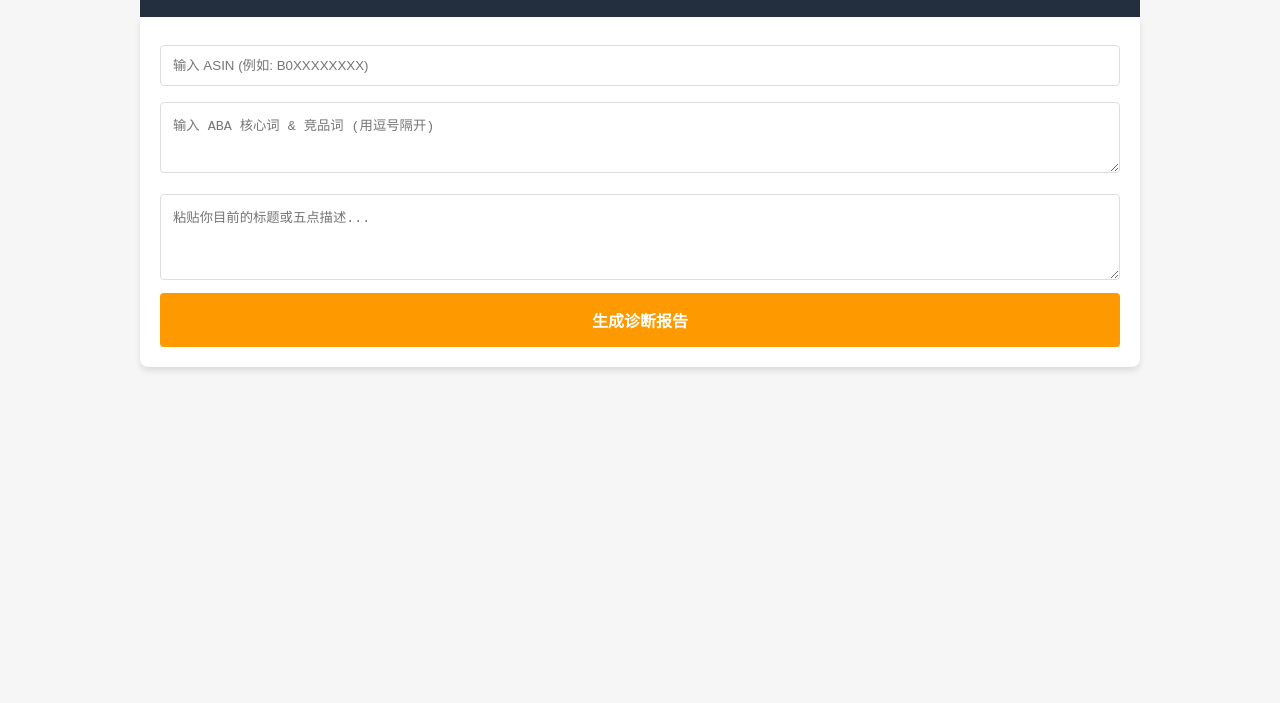
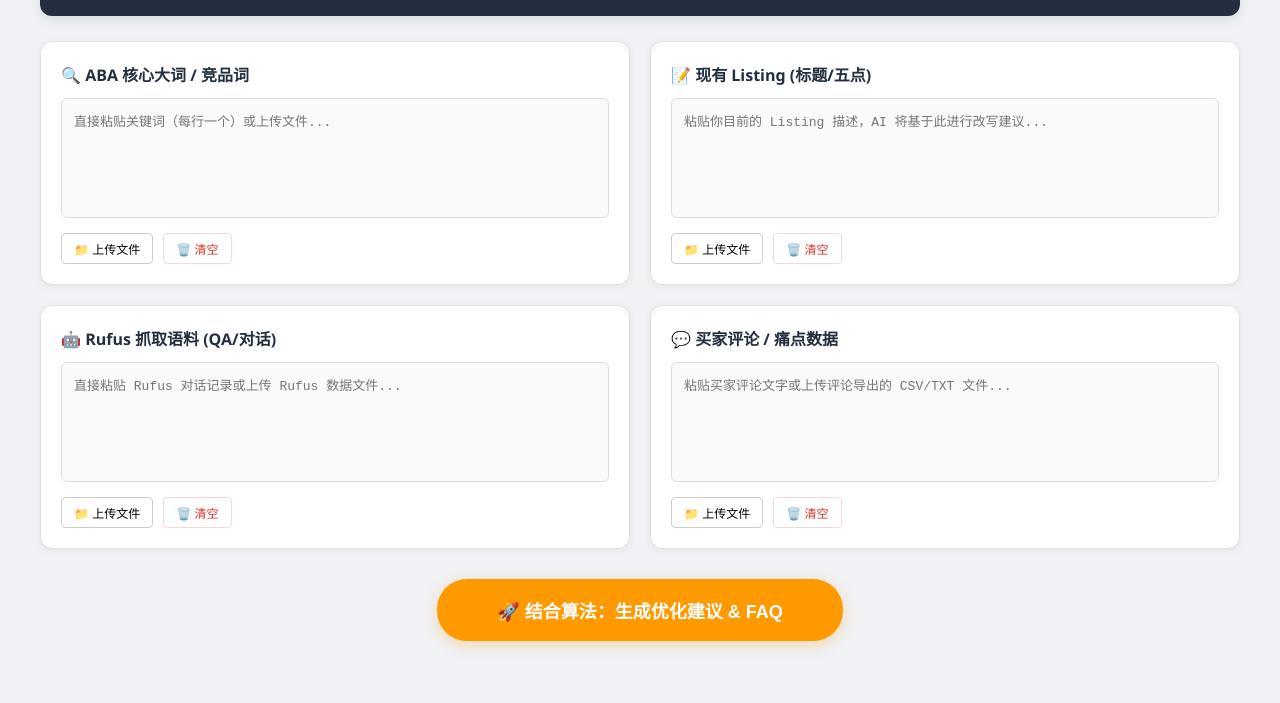
Before and after one commit to maomaos7/amazon-ai-tools, a plain HTML site: page index.html in a window 1280 px wide. Shown: the part 97-800 px from the top of the page. Drawn offline with Linux system fonts and the light colour scheme.

Commit message:
Update index.html

```diff
--- a/index.html
+++ b/index.html
@@ -2,34 +2,50 @@
 <html lang="zh-CN">
 <head>
     <meta charset="UTF-8">
-    <title>Amazon AI Listing Dashboard - 2026 Edition</title>
+    <title>Amazon AI Ops Hub - A9 & Rufus Optimizer</title>
     <style>
-        :root { --amazon-orange: #FF9900; --bg-gray: #f6f6f6; --text-dark: #333; --high-priority: #e74c3c; --mid-priority: #f39c12; }
-        body { font-family: "Segoe UI", Tahoma, sans-serif; background-color: var(--bg-gray); color: var(--text-dark); margin: 0; padding: 20px; }
-        .container { max-width: 1000px; margin: auto; }
-        header { background: #232f3e; color: white; padding: 20px; border-radius: 8px 8px 0 0; display: flex; justify-content: space-between; align-items: center; }
-        .input-section { background: white; padding: 20px; border-radius: 0 0 8px 8px; box-shadow: 0 4px 6px rgba(0,0,0,0.1); margin-bottom: 20px; }
-        textarea, input { width: 100%; padding: 12px; margin: 8px 0; border: 1px solid #ddd; border-radius: 4px; box-sizing: border-box; }
-        button { background: var(--amazon-orange); color: white; border: none; padding: 15px 30px; border-radius: 4px; cursor: pointer; font-weight: bold; width: 100%; font-size: 16px; }
-        button:hover { background: #e68a00; }
+        :root { --amz-navy: #232f3e; --amz-orange: #ff9900; --bg: #f0f2f5; --card-bg: #ffffff; }
+        body { font-family: "Segoe UI", system-ui, sans-serif; background: var(--bg); margin: 0; padding: 20px; color: #333; }
+        .container { max-width: 1200px; margin: auto; }
 
-        /* 诊断卡片样式 */
-        .card { background: white; border-radius: 8px; padding: 20px; margin-bottom: 20px; border-left: 10px solid #ddd; box-shadow: 0 2px 5px rgba(0,0,0,0.05); }
-        .card.high { border-left-color: var(--high-priority); }
-        .card.mid { border-left-color: var(--mid-priority); }
-        .badge { display: inline-block; padding: 4px 12px; border-radius: 20px; font-size: 12px; color: white; margin-bottom: 10px; font-weight: bold; }
-        .badge-high { background: var(--high-priority); }
-        .badge-mid { background: var(--mid-priority); }
+        header { background: var(--amz-navy); color: white; padding: 20px; border-radius: 12px; display: flex; justify-content: space-between; align-items: center; margin-bottom: 25px; box-shadow: 0 4px 12px rgba(0,0,0,0.1); }
 
-        .logic-box { background: #fffde7; padding: 15px; border-radius: 4px; margin: 10px 0; font-size: 14px; line-height: 1.5; }
-        .logic-box b { color: #856404; }
+        /* 输入模块网格 */
+        .input-grid { display: grid; grid-template-columns: repeat(2, 1fr); gap: 20px; margin-bottom: 30px; }
+        .input-card { background: var(--card-bg); padding: 20px; border-radius: 12px; box-shadow: 0 2px 8px rgba(0,0,0,0.05); border: 1px solid #e0e0e0; }
+        .card-header { display: flex; justify-content: space-between; align-items: center; margin-bottom: 12px; }
+        .card-title { font-weight: bold; color: var(--amz-navy); display: flex; align-items: center; gap: 8px; }
 
-        .compare-grid { display: grid; grid-template-columns: 1fr 1fr; gap: 20px; margin-top: 15px; }
-        .compare-item { padding: 15px; border: 1px solid #eee; border-radius: 4px; font-size: 14px; }
-        .current { background: #fafafa; color: #777; }
-        .suggested { background: #f0fdf4; border-color: #bbf7d0; color: #166534; }
-        .tags { margin-top: 10px; }
-        .tag { display: inline-block; background: #e0e0e0; padding: 2px 8px; border-radius: 4px; font-size: 11px; margin-right: 5px; }
+        textarea { width: 100%; height: 120px; padding: 12px; border: 1px solid #ddd; border-radius: 6px; resize: none; font-size: 13px; box-sizing: border-box; background: #fafafa; }
+        textarea:focus { border-color: var(--amz-orange); outline: none; background: #fff; }
+
+        .controls { display: flex; gap: 10px; margin-top: 10px; }
+        .btn-small { padding: 6px 12px; font-size: 12px; border-radius: 4px; cursor: pointer; border: 1px solid #ccc; background: white; transition: 0.2s; }
+        .btn-small:hover { background: #eee; }
+        .btn-clear { color: #d93025; border-color: #f8d7da; }
+        .btn-clear:hover { background: #f8d7da; }
+
+        /* 运行按钮 */
+        .run-section { text-align: center; margin-bottom: 40px; }
+        .btn-main { background: var(--amz-orange); color: white; border: none; padding: 18px 60px; border-radius: 30px; font-size: 18px; font-weight: bold; cursor: pointer; box-shadow: 0 4px 15px rgba(255,153,0,0.3); transition: 0.3s; }
+        .btn-main:hover { transform: translateY(-2px); box-shadow: 0 6px 20px rgba(255,153,0,0.4); }
+
+        /* 结果展示 */
+        .result-section { display: grid; grid-template-columns: 1fr 1fr; gap: 25px; }
+        .panel { background: white; border-radius: 12px; padding: 25px; box-shadow: 0 4px 12px rgba(0,0,0,0.08); }
+        .panel-h3 { margin-top: 0; padding-bottom: 15px; border-bottom: 2px solid var(--amz-orange); color: var(--amz-navy); }
+
+        .diag-item { background: #fdfdfd; border: 1px solid #edf2f7; padding: 15px; border-radius: 8px; margin-bottom: 15px; }
+        .tag { font-size: 11px; padding: 2px 8px; border-radius: 4px; background: #eee; margin-right: 5px; color: #666; }
+        .compare { display: grid; grid-template-columns: 1fr 1fr; gap: 10px; margin-top: 10px; }
+        .old { font-size: 12px; color: #999; text-decoration: line-through; }
+        .new { font-size: 13px; color: #2d3748; background: #f0fff4; padding: 8px; border-radius: 4px; border-left: 3px solid #48bb78; }
+
+        .faq-box { background: #f7fafc; padding: 12px; border-radius: 6px; margin-bottom: 12px; border-left: 4px solid #4299e1; }
+        .q { font-weight: bold; display: block; margin-bottom: 4px; color: #2b6cb0; }
+        .a { font-size: 13px; color: #4a5568; }
+
+        input[type="file"] { display: none; }
     </style>
 </head>
 <body>
@@ -37,74 +53,126 @@
 <div class="container">
     <header>
         <div>
-            <h1 style="margin:0; font-size: 22px;">Amazon AI 诊断看板</h1>
-            <small>集成 A10 / COSMO / Rufus 算法逻辑</small>
+            <h1 style="margin:0; font-size: 24px;">Amazon AI 运营工作台</h1>
+            <div style="font-size: 12px; opacity: 0.8;">综合驱动：A10 权重 | COSMO 场景意图 | Rufus 语义 FAQ</div>
         </div>
-        <div id="status">V2.0 Ready</div>
+        <div id="status">算法已连接</div>
     </header>
 
-    <div class="input-section">
-        <input type="text" id="asin" placeholder="输入 ASIN (例如: B0XXXXXXXX)">
-        <textarea id="keywords" rows="3" placeholder="输入 ABA 核心词 & 竞品词 (用逗号隔开)"></textarea>
-        <textarea id="listing" rows="4" placeholder="粘贴你目前的标题或五点描述..."></textarea>
-        <button onclick="generateDashboard()">生成诊断报告</button>
+    <div class="input-grid">
+        <div class="input-card">
+            <div class="card-header">
+                <span class="card-title">🔍 ABA 核心大词 / 竞品词</span>
+            </div>
+            <textarea id="data-aba" placeholder="直接粘贴关键词（每行一个）或上传文件..."></textarea>
+            <div class="controls">
+                <button class="btn-small" onclick="triggerUpload('file-aba')">📁 上传文件</button>
+                <button class="btn-small btn-clear" onclick="clearText('data-aba')">🗑️ 清空</button>
+                <input type="file" id="file-aba" onchange="readFile(this, 'data-aba')">
+            </div>
+        </div>
+
+        <div class="input-card">
+            <div class="card-header">
+                <span class="card-title">📝 现有 Listing (标题/五点)</span>
+            </div>
+            <textarea id="data-listing" placeholder="粘贴你目前的 Listing 描述，AI 将基于此进行改写建议..."></textarea>
+            <div class="controls">
+                <button class="btn-small" onclick="triggerUpload('file-listing')">📁 上传文件</button>
+                <button class="btn-small btn-clear" onclick="clearText('data-listing')">🗑️ 清空</button>
+                <input type="file" id="file-listing" onchange="readFile(this, 'data-listing')">
+            </div>
+        </div>
+
+        <div class="input-card">
+            <div class="card-header">
+                <span class="card-title">🤖 Rufus 抓取语料 (QA/对话)</span>
+            </div>
+            <textarea id="data-rufus" placeholder="直接粘贴 Rufus 对话记录或上传 Rufus 数据文件..."></textarea>
+            <div class="controls">
+                <button class="btn-small" onclick="triggerUpload('file-rufus')">📁 上传文件</button>
+                <button class="btn-small btn-clear" onclick="clearText('data-rufus')">🗑️ 清空</button>
+                <input type="file" id="file-rufus" onchange="readFile(this, 'data-rufus')">
+            </div>
+        </div>
+
+        <div class="input-card">
+            <div class="card-header">
+                <span class="card-title">💬 买家评论 / 痛点数据</span>
+            </div>
+            <textarea id="data-reviews" placeholder="粘贴买家评论文字或上传评论导出的 CSV/TXT 文件..."></textarea>
+            <div class="controls">
+                <button class="btn-small" onclick="triggerUpload('file-reviews')">📁 上传文件</button>
+                <button class="btn-small btn-clear" onclick="clearText('data-reviews')">🗑️ 清空</button>
+                <input type="file" id="file-reviews" onchange="readFile(this, 'data-reviews')">
+            </div>
+        </div>
     </div>
 
-    <div id="dashboard">
+    <div class="run-section">
+        <button class="btn-main" onclick="startAnalysis()">🚀 结合算法：生成优化建议 & FAQ</button>
+    </div>
+
+    <div class="result-section" id="results" style="display:none;">
+        <div class="panel">
+            <h3 class="panel-h3">Part 1: A10 & COSMO 优化建议</h3>
+            <div id="listing-output"></div>
         </div>
+        <div class="panel">
+            <h3 class="panel-h3">Part 2: Rufus 语义 FAQ 预埋</h3>
+            <div id="faq-output"></div>
+        </div>
+    </div>
 </div>
 
 <script>
-function generateDashboard() {
-    const asin = document.getElementById('asin').value || "B012345678";
-    const dashboard = document.getElementById('dashboard');
-    dashboard.innerHTML = "正在深度建模中...";
+    // 触发隐藏的上传按钮
+    function triggerUpload(id) { document.getElementById(id).click(); }
 
-    // 模拟 AI 处理逻辑（你可以之后接入 OpenAI API）
-    setTimeout(() => {
-        dashboard.innerHTML = `
-            <div class="card high">
-                <div class="badge badge-high">卖点1 · 高优先级</div>
-                <div class="logic-box">
-                    💡 <b>为什么这样优化更好？ (COSMO & Rufus)</b><br>
-                    本次优化严格遵循COSMO意图建模原则：从<b>使用场景</b>(户外旅行/长途飞行)和<b>对象</b>(3-6岁幼儿)切入，明确痛点。通过融入“Compact Design”特征，直接链接到“不占空间”的结果。符合Rufus助手在回答“适合带上飞机吗？”时的提取逻辑。
-                </div>
-                <div class="compare-grid">
-                    <div class="compare-item current">
-                        <b>当前内容 (English)</b><br>
-                        Includes 16 pieces doll accessories, easy to carry and store in the bag.
-                    </div>
-                    <div class="compare-item suggested">
-                        <b>建议改写 (English)</b><br>
-                        Perfect for <b>Toddlers & Travelers</b>: This 16-piece set includes a <b>foldable travel bag</b> that fits into any carry-on, ensuring your child stays entertained during <b>long flights or car rides</b> without creating a mess.
-                    </div>
-                </div>
-                <div class="tags">
-                    <span class="tag">#TravelToy</span> <span class="tag">#QuietPlay</span> <span class="tag">#RolePlay</span>
-                </div>
-            </div>
+    // 读取文件并填入对应的 textarea
+    function readFile(input, targetId) {
+        const file = input.files[0];
+        if (!file) return;
+        const reader = new FileReader();
+        reader.onload = function(e) {
+            document.getElementById(targetId).value = e.target.result;
+        };
+        reader.readAsText(file);
+    }
 
-            <div class="card mid">
-                <div class="badge badge-mid">卖点2 · 中优先级</div>
-                <div class="logic-box">
-                    💡 <b>Rufus 专属 FAQ 埋点</b><br>
-                    针对买家最关心的兼容性问题，建议在高级 A+ 页面加入以下 QA。
-                </div>
-                <div class="compare-grid">
-                    <div class="compare-item current">
-                        <b>常见问题</b><br>
-                        Is it for 12 inch dolls?
-                    </div>
-                    <div class="compare-item suggested">
-                        <b>优化后的 FAQ 建议</b><br>
-                        <b>Q: Does this kit fit 12-16 inch dolls like Baby Alive?</b><br>
-                        A: Yes! Our accessories are universally designed to <b>perfectly fit 12, 14, and 16-inch dolls</b>. The magic bottles and diapers are tested for compatibility with most major doll brands.
-                    </div>
+    // 清空文本
+    function clearText(id) { document.getElementById(id).value = ''; }
+
+    // 模拟算法分析逻辑
+    function startAnalysis() {
+        const results = document.getElementById('results');
+        results.style.display = 'grid';
+
+        // 抓取输入内容
+        const aba = document.getElementById('data-aba').value;
+        const listing = document.getElementById('data-listing').value;
+        const rufus = document.getElementById('data-rufus').value;
+        const reviews = document.getElementById('data-reviews').value;
+
+        // 这里是模拟生成的优化结果
+        document.getElementById('listing-output').innerHTML = `
+            <div class="diag-item">
+                <div><span class="tag">#A10权重</span><span class="tag">#COSMO意图</span></div>
+                <p><b>建议 1: 标题首位动词化与场景重构</b></p>
+                <div class="compare">
+                    <div class="old">${listing.substring(0,30)}...</div>
+                    <div class="new"><b>New:</b> Perfect for <b>Immersive Role-Play</b>: This 16-Pcs Doll Accessory Set includes <b>Leak-Proof Magic Bottles</b> for a mess-free experience during <b>travel or flights</b>.</div>
                 </div>
             </div>
         `;
-    }, 800);
-}
+
+        document.getElementById('faq-output').innerHTML = `
+            <div class="faq-box">
+                <span class="q">Q: 针对买家评论中提到的“兼容性”问题 (Rufus 逻辑)</span>
+                <span class="a"><b>建议预埋 FAQ:</b> "Will these fit a 14-inch Baby Alive doll?" <br><b>Answer:</b> Absolute compatibility! Our set is precision-sized to fit <b>12, 14, and 16-inch dolls</b> seamlessly.</span>
+            </div>
+        `;
+    }
 </script>
 
 </body>
```
